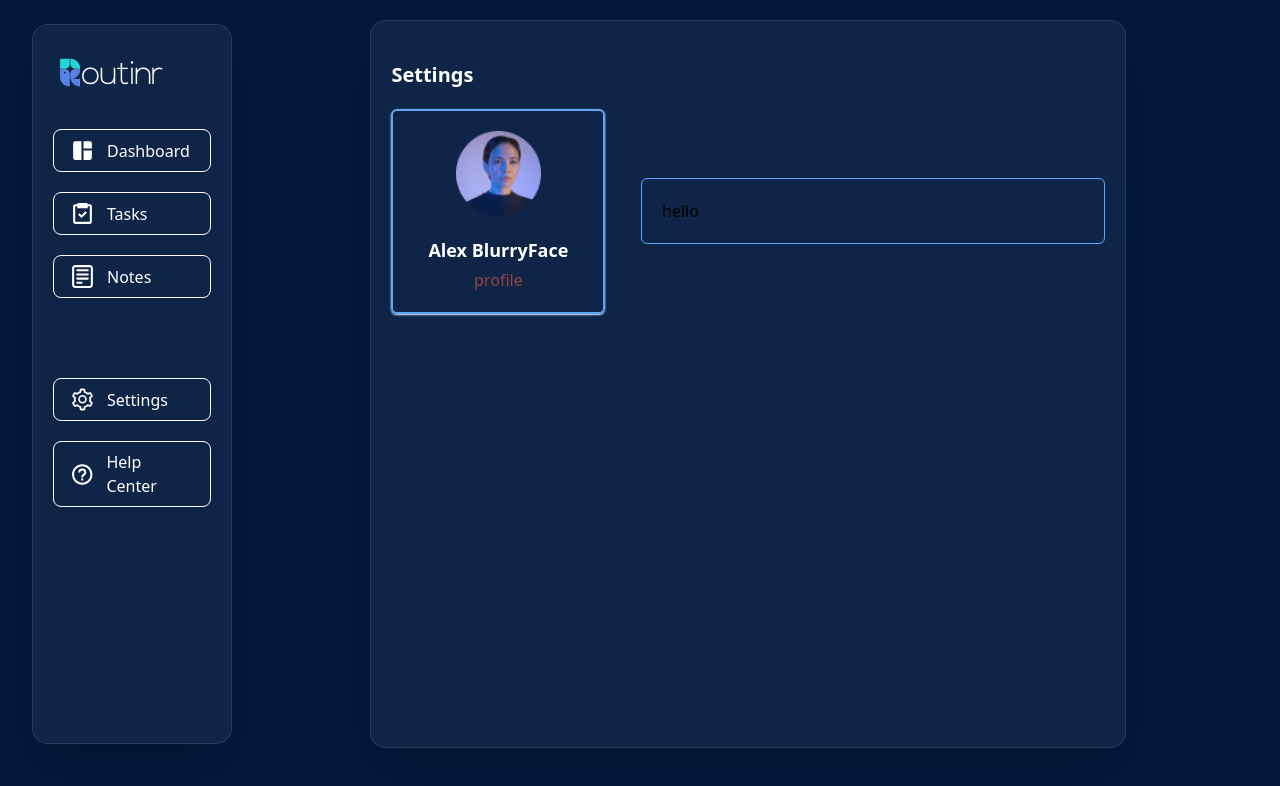
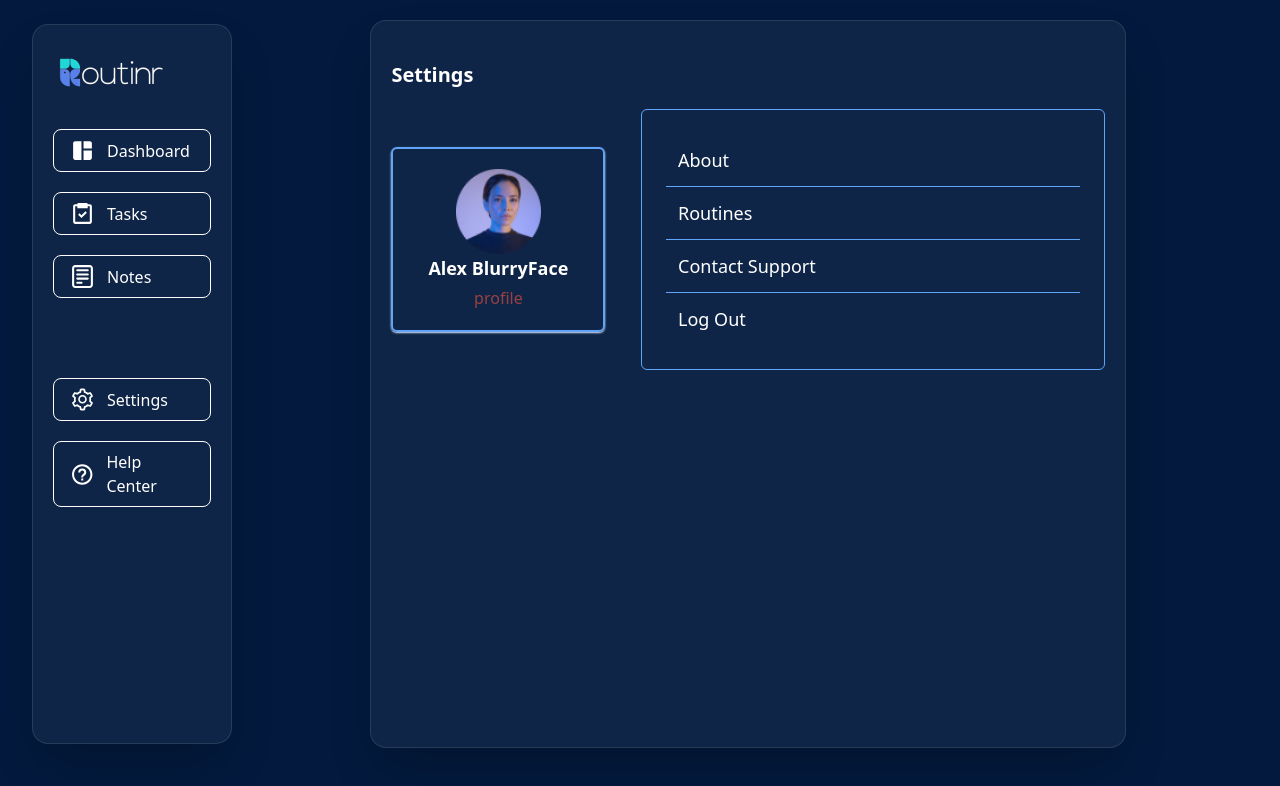
Before and after one commit to Routinr/routinr-frontend, a React (Vite) app in the folder routinr/: page /settings in a window 1280 px wide. Shown: the top 786 px of the page. Built offline with nearby package versions, Linux system fonts and the light colour scheme.

Commit message:
settings

```diff
--- a/routinr/src/views/components/Settings.jsx
+++ b/routinr/src/views/components/Settings.jsx
@@ -1,4 +1,5 @@
 import React from "react";
+import { Link } from "react-router-dom";
 import DashboardLayout from "../layout/DashboardLayout";
 import "../../css/App.css";
 import avatar from "../../assets/icons/avather.png";
@@ -10,23 +11,38 @@ const Settings = () => {
         <div className="hidden md:block">
           <h2 className="text-white text-xl font-semibold py-5">Settings</h2>
         </div>
-        <div className="w-full flex items-center justify-between flex-row">
-          <div className="flex items-center justify-center flex-col w-[30%] border-[2px] border-solid border-blue-400 p-5 rounded-md shadow-sm shadow-blue-100">
+        <div className="w-full flex items-center justify-between flex-col lg:flex-row">
+          <div className="flex items-center justify-center flex-col w-[90%] mb-3 md:mt-3 lg:w-[30%] border-none md:border-[2px] lg:border-[2px] md:border-solid lg:border-solid border-blue-400 p-5 rounded-md shadow-sm shadow-blue-100">
             <img
             src={avatar}
             alt=""
             className="w-[50%] h-[50%]"
             />
 
-            <p className="text-white font-semibold text-lg mt-5">
+            <p className="text-white font-semibold text-lg mt-">
               Alex BlurryFace
             </p>
             <p className="text-[#994141] font-medium text-base mt-1">
               profile
             </p>
           </div>
-          <div className="w-[65%] border-[1px] border-solid border-blue-400 p-5 rounded-md">
-            hello
+          <div className="w-full mt-7 lg:mt-0 lg:w-[65%] border-[1px] border-solid border-blue-400 p-3 rounded-md">
+            <ul className="flex justify-center items-start flex-col p-3 w-full">
+            <li className="p-3 border-solid border-b-blue-400 border-b-[1px] w-full text-white font-medium text-lg hover:text-blue-500">
+                  About
+              </li>
+
+              <li className="p-3 border-solid border-b-blue-400 border-b-[1px] w-full text-white font-medium text-lg hover:text-blue-500">
+                  <Link to={"/dashboard"}>Routines</Link>
+              </li>
+              <li className="p-3 border-solid border-b-blue-400 border-b-[1px] w-full text-white font-medium text-lg hover:text-blue-500">
+                  Contact Support
+              </li>
+
+              <li className="p-3 border-solid w-full text-white font-medium text-lg hover:text-blue-500">
+                  <Link to={"/signup"}>Log Out</Link>
+              </li>
+            </ul>
           </div>
         </div>
       </div>
```
